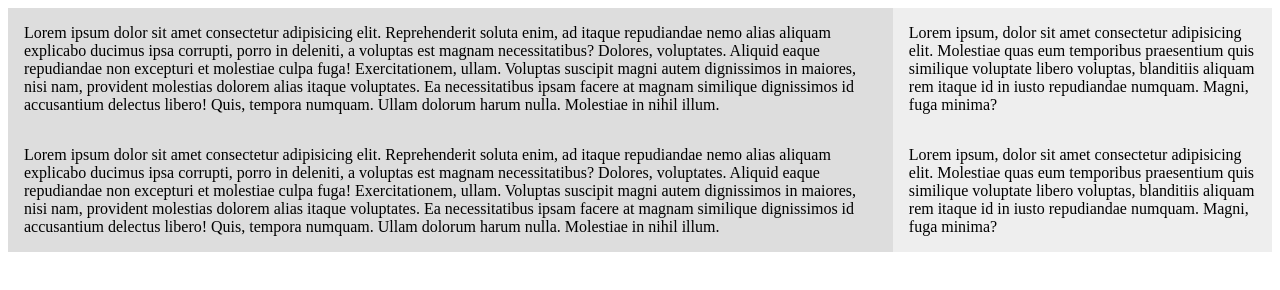
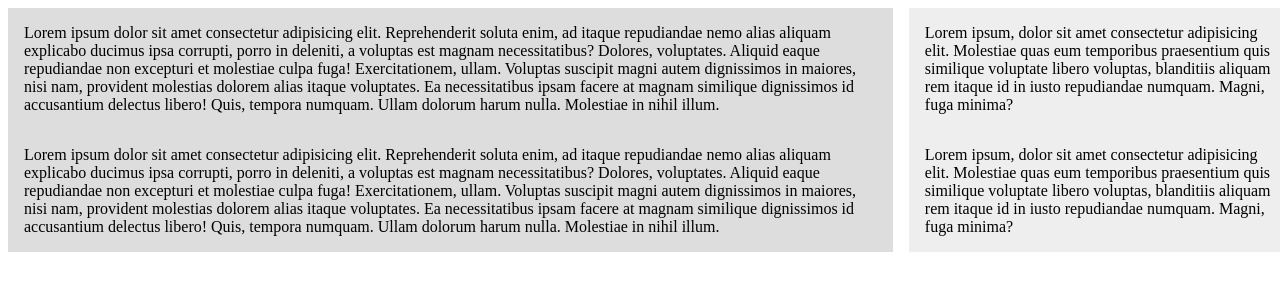
Before and after one commit to DerejeKitaw/css_grid, a plain HTML site: page 01/index.html in a window 1280 px wide. Drawn offline with Linux system fonts and the light colour scheme.

Commit message:
Give padding or spaces between columns
In css grid we can give columns and rows diferent value

```diff
--- a/01/style/style.css
+++ b/01/style/style.css
@@ -1,6 +1,7 @@
 .wrapper {
 display: grid;
 grid-template-columns: 70% 30%;
+grid-column-gap:1em;
 }
 .wrapper >div{
     background: #eee;
```
Also changed, not shown: 01/DOC/css_grid_7.png (added), 1 other file.
